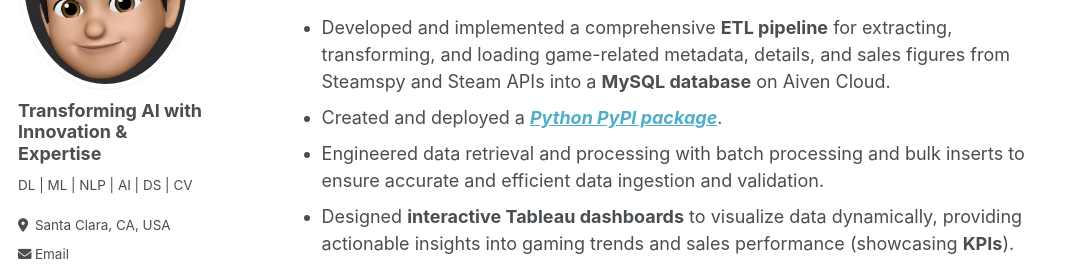
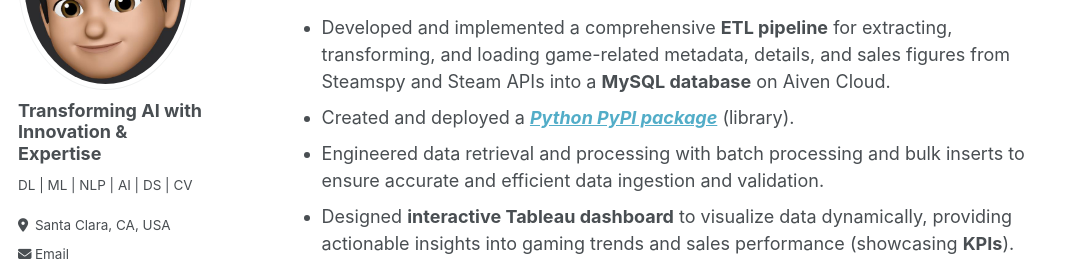
Before and after one commit to SudarshanaSRao/SudarshanaSRao.github.io, a Jekyll site: the page built from _portfolio/portfolio-0.md, in a window 1280 px wide and 900 px high, cut to the strip 234-505 px from the top of the window. Shown: the whole strip, without its empty margins (0-1069 px from the left). Built offline with Jekyll 4.4.1, drawn with Linux system fonts in a browser that asks for light colours.

Commit message:
Update portfolio-0.md

```diff
--- a/_portfolio/portfolio-0.md
+++ b/_portfolio/portfolio-0.md
@@ -5,9 +5,9 @@ collection: portfolio
 ---
 
 * Developed and implemented a comprehensive **ETL pipeline** for extracting, transforming, and loading game-related metadata, details, and sales figures from Steamspy and Steam APIs into a **MySQL database** on Aiven Cloud.
-* Created and deployed a [_**Python PyPI package**_](https://pypi.org/project/steamstore-etl/).
+* Created and deployed a [_**Python PyPI package**_](https://pypi.org/project/steamstore-etl/) (library).
 * Engineered data retrieval and processing with batch processing and bulk inserts to ensure accurate and efficient data ingestion and validation.
-* Designed **interactive Tableau dashboards** to visualize data dynamically, providing actionable insights into gaming trends and sales performance (showcasing **KPIs**).
+* Designed **interactive Tableau dashboard** to visualize data dynamically, providing actionable insights into gaming trends and sales performance (showcasing **KPIs**).
 
 <div class='tableauPlaceholder' id='viz1725408615923' style='position: relative'>
 <noscript>
```
